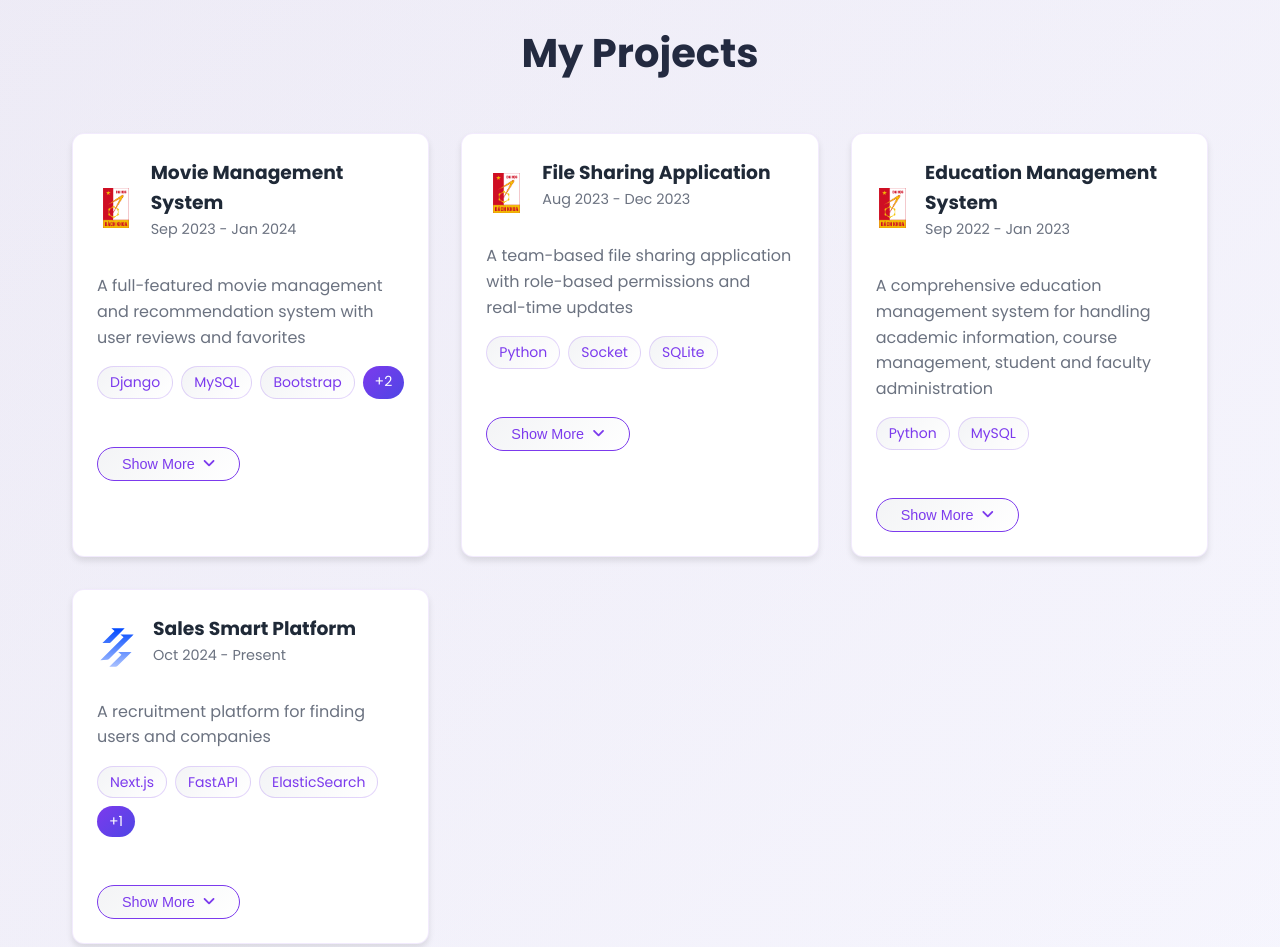
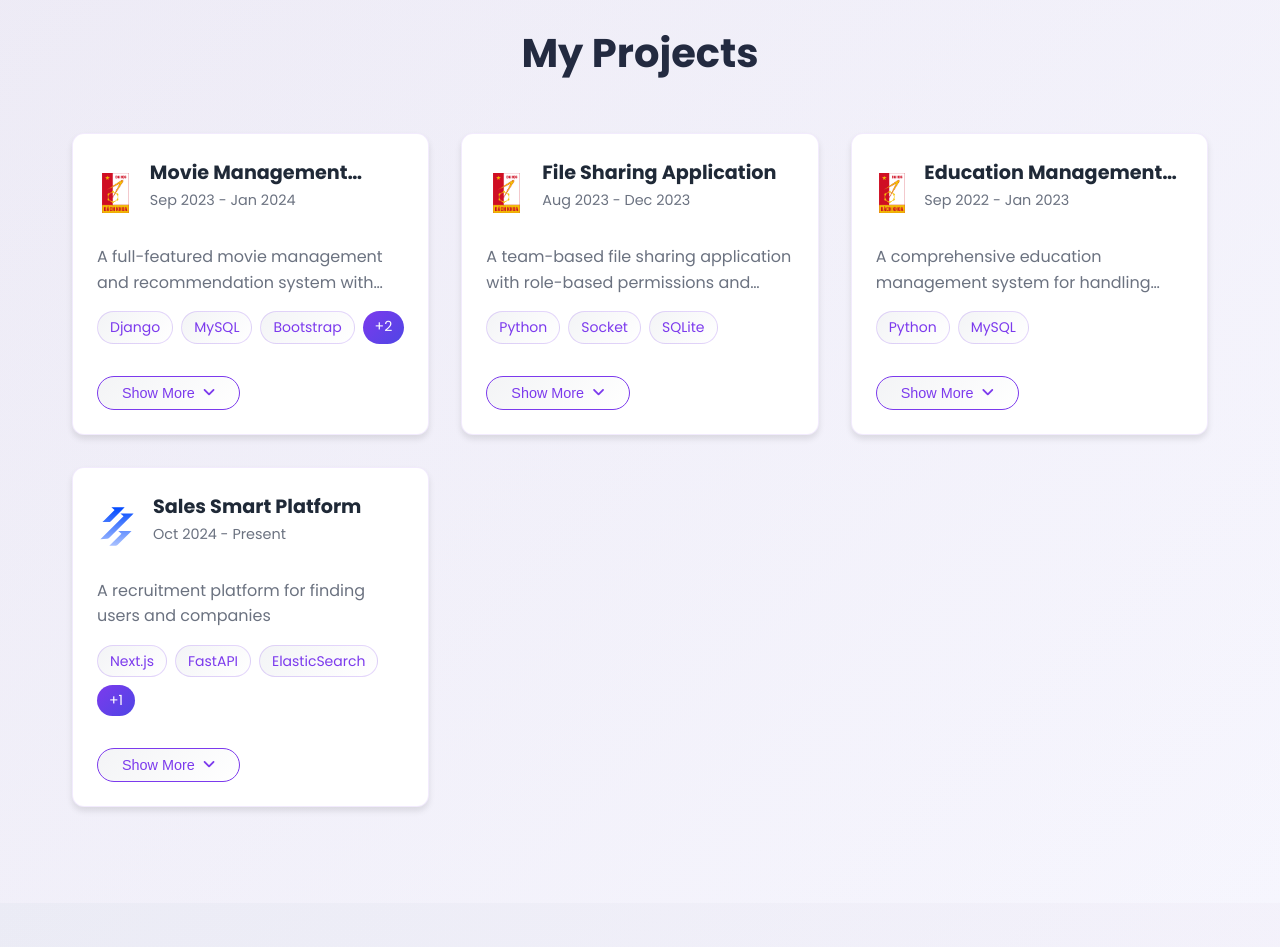
Before and after one commit to QuanTH02/Poftfolio, a plain HTML site: page index.html in a window 1280 px wide. Shown: the part 2020-2967 px from the top of the page. Drawn offline with Linux system fonts and the light colour scheme.

Commit message:
Feat: Card project

```diff
--- a/index.html
+++ b/index.html
@@ -153,17 +153,17 @@
                     <div class="project-header">
                         <img src="hust.png" alt="HUST Logo" class="project-logo">
                         <div>
-                            <h3 data-en="Movie Management System" data-vi="Hệ Thống Quản Lý Phim">Movie Management System</h3>
+                            <h3 data-en="Movie Management System" data-vi="Hệ Thống Quản Lý Phim" data-tooltip="Movie Management System">Movie Management System</h3>
                             <p class="project-date" data-en="Sep 2023 - Jan 2024" data-vi="Tháng 9 2023 - Tháng 1 2024">Sep 2023 - Jan 2024</p>
                         </div>
                     </div>
                     <div class="project-info">
-                        <p class="project-description" data-en="A full-featured movie management and recommendation system with user reviews and favorites" data-vi="Hệ thống quản lý và gợi ý phim với đánh giá và danh sách yêu thích">A full-featured movie management and recommendation system with user reviews and favorites</p>
+                        <p class="project-description" data-en="A full-featured movie management and recommendation system with user reviews and favorites" data-vi="Hệ thống quản lý và gợi ý phim với đánh giá và danh sách yêu thích" data-tooltip="A full-featured movie management and recommendation system with user reviews and favorites">A full-featured movie management and recommendation system with user reviews and favorites</p>
                         <div class="project-tags">
                             <span>Django</span>
                             <span>MySQL</span>
                             <span>Bootstrap</span>
-                            <span class="more-tags">+2</span>
+                            <span class="more-tags" data-tooltip="REST API, Recommender Systems">+2</span>
                         </div>
                         <div class="project-content">
                             <div class="project-tasks">
@@ -203,18 +203,17 @@
                     <div class="project-header">
                         <img src="hust.png" alt="HUST Logo" class="project-logo">
                         <div>
-                            <h3 data-en="File Sharing Application" data-vi="Ứng Dụng Chia Sẻ File">File Sharing Application</h3>
+                            <h3 data-en="File Sharing Application" data-vi="Ứng Dụng Chia Sẻ File" data-tooltip="File Sharing Application">File Sharing Application</h3>
                             <p class="project-date" data-en="Aug 2023 - Dec 2023" data-vi="Tháng 8 2023 - Tháng 12 2023">Aug 2023 - Dec 2023</p>
                         </div>
                     </div>
                     <div class="project-info">
-                        <p class="project-description" data-en="A team-based file sharing application with role-based permissions and real-time updates" data-vi="Ứng dụng chia sẻ file theo nhóm với phân quyền và cập nhật thời gian thực">A team-based file sharing application with role-based permissions and real-time updates</p>
+                        <p class="project-description" data-en="A team-based file sharing application with role-based permissions and real-time updates" data-vi="Ứng dụng chia sẻ file theo nhóm với phân quyền và cập nhật thời gian thực" data-tooltip="A team-based file sharing application with role-based permissions and real-time updates">A team-based file sharing application with role-based permissions and real-time updates</p>
                         <div class="project-tags">
                             <span>Python</span>
                             <span>Socket</span>
                             <span>SQLite</span>
                         </div>
-                        <button class="show-more-btn" data-en="Show More" data-vi="Xem Thêm">Show More</button>
                         <div class="project-content">
                             <div class="project-tasks">
                                 <h4 data-en="Key Features" data-vi="Tính Năng Chính">Key Features:</h4>
@@ -237,6 +236,7 @@
                                 </a>
                             </div>
                         </div>
+                        <button class="show-more-btn" data-en="Show More" data-vi="Xem Thêm">Show More</button>
                     </div>
                 </div>
 
@@ -244,17 +244,16 @@
                     <div class="project-header">
                         <img src="hust.png" alt="HUST Logo" class="project-logo">
                         <div>
-                            <h3 data-en="Education Management System" data-vi="Hệ Thống Quản Lý Giáo Dục">Education Management System</h3>
+                            <h3 data-en="Education Management System" data-vi="Hệ Thống Quản Lý Giáo Dục" data-tooltip="Education Management System">Education Management System</h3>
                             <p class="project-date" data-en="Sep 2022 - Jan 2023" data-vi="Tháng 9 2022 - Tháng 1 2023">Sep 2022 - Jan 2023</p>
                         </div>
                     </div>
                     <div class="project-info">
-                        <p class="project-description" data-en="A comprehensive education management system for handling academic information, course management, student and faculty administration" data-vi="Hệ thống quản lý giáo dục toàn diện để xử lý thông tin học tập, quản lý khóa học, quản lý sinh viên và giảng viên">A comprehensive education management system for handling academic information, course management, student and faculty administration</p>
+                        <p class="project-description" data-en="A comprehensive education management system for handling academic information, course management, student and faculty administration" data-vi="Hệ thống quản lý giáo dục toàn diện để xử lý thông tin học tập, quản lý khóa học, quản lý sinh viên và giảng viên" data-tooltip="A comprehensive education management system for handling academic information, course management, student and faculty administration">A comprehensive education management system for handling academic information, course management, student and faculty administration</p>
                         <div class="project-tags">
                             <span>Python</span>
                             <span>MySQL</span>
                         </div>
-                        <button class="show-more-btn" data-en="Show More" data-vi="Xem Thêm">Show More</button>
                         <div class="project-content">
                             <div class="project-tasks">
                                 <h4 data-en="Key Features" data-vi="Tính Năng Chính">Key Features:</h4>
@@ -275,6 +274,7 @@
                                 </a>
                             </div>
                         </div>
+                        <button class="show-more-btn" data-en="Show More" data-vi="Xem Thêm">Show More</button>
                     </div>
                 </div>
 
@@ -282,19 +282,18 @@
                     <div class="project-header">
                         <img src="salesmart.svg" alt="THEINFITECH Logo" class="project-logo">
                         <div>
-                            <h3 data-en="Sales Smart Platform" data-vi="Nền Tảng Sales Smart">Sales Smart Platform</h3>
+                            <h3 data-en="Sales Smart Platform" data-vi="Nền Tảng Sales Smart" data-tooltip="Sales Smart Platform">Sales Smart Platform</h3>
                             <p class="project-date" data-en="Oct 2024 - Present" data-vi="Tháng 10 2024 - Hiện tại">Oct 2024 - Present</p>
                         </div>
                     </div>
                     <div class="project-info">
-                        <p class="project-description" data-en="A recruitment platform for finding users and companies" data-vi="Nền tảng tìm kiếm người dùng và công ty khi tuyển dụng">A recruitment platform for finding users and companies</p>
+                        <p class="project-description" data-en="A recruitment platform for finding users and companies" data-vi="Nền tảng tìm kiếm người dùng và công ty khi tuyển dụng" data-tooltip="A recruitment platform for finding users and companies">A recruitment platform for finding users and companies</p>
                         <div class="project-tags">
                             <span>Next.js</span>
                             <span>FastAPI</span>
                             <span>ElasticSearch</span>
-                            <span class="more-tags">+1</span>
+                            <span class="more-tags" data-tooltip="Azure">+1</span>
                         </div>
-                        <button class="show-more-btn" data-en="Show More" data-vi="Xem Thêm">Show More</button>
                         <div class="project-content">
                             <div class="project-tasks">
                                 <h4 data-en="Key Features" data-vi="Tính Năng Chính">Key Features:</h4>
@@ -317,6 +316,7 @@
                                 </a>
                             </div>
                         </div>
+                        <button class="show-more-btn" data-en="Show More" data-vi="Xem Thêm">Show More</button>
                     </div>
                 </div>
             </div>
--- a/script.js
+++ b/script.js
@@ -118,20 +118,15 @@ window.addEventListener('scroll', () => {
 
 // Show More functionality for project cards
 function initializeShowMoreButtons() {
-    console.log('Initializing show more buttons...');
     const buttons = document.querySelectorAll('.show-more-btn');
-    console.log('Found buttons:', buttons.length);
     buttons.forEach(button => {
         button.addEventListener('click', function(e) {
-            console.log('Button clicked!');
             e.preventDefault();
             e.stopPropagation();
 
             const card = this.closest('.project-card');
             const content = card.querySelector('.project-content');
-            console.log('Content element:', content);
             const isExpanded = content.classList.toggle('expanded');
-            console.log('Is expanded:', isExpanded);
 
             // Update button text based on language
             this.textContent = currentLanguage === 'en' ?
@@ -142,15 +137,11 @@ function initializeShowMoreButtons() {
 }
 
 // Initialize show more buttons when DOM is loaded
-document.addEventListener('DOMContentLoaded', () => {
-    console.log('DOM loaded, initializing...');
-    initializeShowMoreButtons();
-});
+document.addEventListener('DOMContentLoaded', initializeShowMoreButtons);
 
 // Re-initialize show more buttons when language changes
 const originalUpdateLanguage = updateLanguage;
 updateLanguage = function() {
-    console.log('Language changed, re-initializing...');
     originalUpdateLanguage();
     initializeShowMoreButtons();
 };
--- a/styles.css
+++ b/styles.css
@@ -408,6 +408,60 @@ section {
     gap: 2rem;
 }
 
+/* Tooltip styles */
+[data-tooltip] {
+    position: relative;
+    cursor: pointer;
+}
+
+[data-tooltip]::before {
+    content: attr(data-tooltip);
+    position: absolute;
+    bottom: 100%;
+    left: 50%;
+    transform: translateX(-50%) translateY(-8px);
+    padding: 0.75rem 1rem;
+    background: var(--card-bg);
+    color: var(--text-color);
+    border-radius: 6px;
+    font-size: 0.875rem;
+    line-height: 1.4;
+    white-space: normal;
+    width: max-content;
+    max-width: 300px;
+    box-shadow: 0 4px 12px rgba(0, 0, 0, 0.15);
+    opacity: 0;
+    visibility: hidden;
+    transition: all 0.2s ease;
+    z-index: 3;
+    border: 1px solid rgba(124, 58, 237, 0.1);
+    pointer-events: none;
+}
+
+[data-tooltip]::after {
+    content: '';
+    position: absolute;
+    bottom: calc(100% - 6px);
+    left: 50%;
+    transform: translateX(-50%);
+    border-width: 6px;
+    border-style: solid;
+    border-color: var(--card-bg) transparent transparent transparent;
+    opacity: 0;
+    visibility: hidden;
+    transition: all 0.2s ease;
+    z-index: 3;
+    pointer-events: none;
+}
+
+[data-tooltip]:hover::before,
+[data-tooltip]:hover::after {
+    opacity: 1;
+    visibility: visible;
+    transform: translateX(-50%) translateY(0);
+}
+
+/* Project card styles */
 .project-card {
     background: var(--card-bg);
     border-radius: 12px;
@@ -416,6 +470,9 @@ section {
     transition: var(--transition);
     border: 1px solid rgba(124, 58, 237, 0.1);
     position: relative;
+    display: flex;
+    flex-direction: column;
+    height: fit-content;
 }
 
 .project-header {
@@ -423,6 +480,15 @@ section {
     align-items: center;
     gap: 1rem;
     margin-bottom: 1rem;
+}
+
+.project-header h3 {
+    font-size: 1.2rem;
+    margin: 0;
+    display: -webkit-box;
+    -webkit-line-clamp: 1;
+    -webkit-box-orient: vertical;
+    overflow: hidden;
 }
 
 .project-logo {
@@ -437,11 +503,16 @@ section {
     gap: 1rem;
     position: relative;
     z-index: 1;
+    flex: 1;
 }
 
 .project-description {
     color: var(--light-text);
     line-height: 1.6;
+    display: -webkit-box;
+    -webkit-line-clamp: 2;
+    -webkit-box-orient: vertical;
+    overflow: hidden;
 }
 
 .project-tags {
@@ -468,20 +539,23 @@ section {
 
 .project-content {
     display: none;
-    margin-top: 1rem;
-    padding-top: 1rem;
+    margin-top: 0.5rem;
+    padding-top: 0.5rem;
     border-top: 1px solid rgba(124, 58, 237, 0.1);
     opacity: 0;
     transform: translateY(-10px);
     transition: all 0.3s ease;
     position: relative;
     z-index: 1;
+    height: 0;
+    overflow: hidden;
 }
 
 .project-content.expanded {
     display: block;
     opacity: 1;
     transform: translateY(0);
+    height: auto;
 }
 
 .show-more-btn {
@@ -500,7 +574,6 @@ section {
     gap: 0.5rem;
     position: relative;
     z-index: 2;
-    margin-top: 1rem;
 }
 
 .show-more-btn::after {
@@ -764,6 +837,15 @@ section {
     .project-tags span {
         font-size: 0.75rem;
     }
+
+    .project-card {
+        height: auto;
+        min-height: 280px;
+    }
+
+    .project-content {
+        height: auto;
+    }
 }
 
 @media (max-width: 480px) {
```
